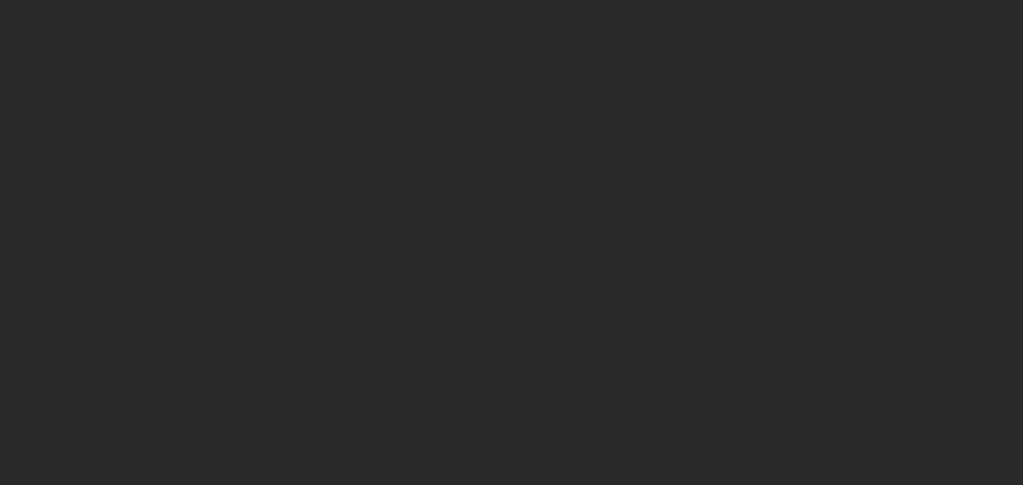
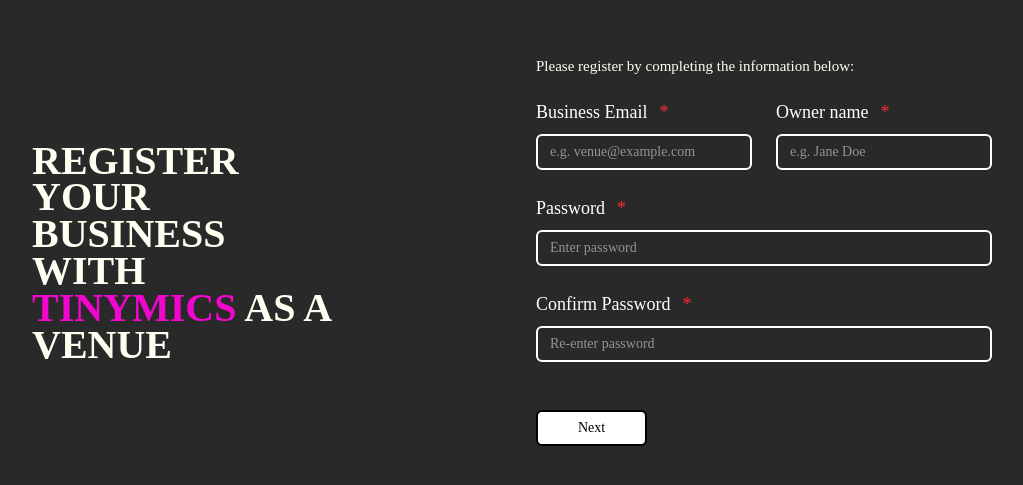
Before and after one commit to Leung-Arvin/seg3125_tinymics_website, a React (Vite) app: page /register/venue in a window 1280 px wide. Before the commit this address had no page. Shown: the part 179-664 px from the top of the page, without its empty margins (128-1151 px from the left). Built offline with nearby package versions, Linux system fonts and the light colour scheme; a web font is replaced by a local one.

Commit message:
create an account + venue registration ui

```diff
--- a/src/App.tsx
+++ b/src/App.tsx
@@ -2,12 +2,16 @@
 import { Routes, Route } from "react-router-dom";
 import Home from "./pages/Home";
 import EventForm from "./pages/EventForm";
+import CreateAccount from "./pages/CreateAccount";
+import VenueRegistration from "./pages/VenueRegistration";
 
 const App = () => {
   return (
     <Routes>
       <Route path="/" element={<Home />} />
-      <Route path="/event-form" element={<EventForm/>}/>
+      <Route path="/event-form" element={<EventForm />} />
+      <Route path="/create-account" element={<CreateAccount />} />
+      <Route path="/register/venue" element={<VenueRegistration />} />
     </Routes>
   );
 };
--- /dev/null
+++ b/src/pages/CreateAccount.tsx
@@ -0,0 +1,40 @@
+import { useNavigate } from "react-router-dom";
+import { ArrowUpRight } from "lucide-react";
+import { Button } from "@/components/ui/button";
+
+export default function CreateAccount() {
+  const navigate = useNavigate();
+  const handleVenueClick = () => {
+    navigate("/register/venue");
+  };
+
+  const handleArtistClick = () => {
+    navigate("/register/artist");
+  };
+
+  return (
+    <div className="flex flex-col md:flex-row items-center justify-between min-h-screen px-6 md:px-20 py-16">
+      <div className="space-y-6 max-w-xl">
+        <h1>Register an Account</h1>
+        <p>Proceed with either a business or artist account:</p>
+        <div className="flex flex-col sm:flex-row gap-4 pt-4">
+          <Button onClick={handleVenueClick} className="...">
+            VENUE / STAGE <ArrowUpRight className="ml-2" />
+          </Button>
+
+          <Button onClick={handleArtistClick} className="...">
+            ARTIST? <ArrowUpRight className="ml-2" />
+          </Button>
+        </div>
+      </div>
+
+      <div className="hidden md:block w-1/2">
+        <img
+          src="src/assets/guitar-player.png"
+          alt="Guitar Player"
+          className="w-full h-auto object-cover"
+        />
+      </div>
+    </div>
+  );
+}
--- a/src/pages/Home.tsx
+++ b/src/pages/Home.tsx
@@ -28,7 +28,7 @@
           </div>
 
           <p className="mt-2 text-sm underline cursor-pointer text-center pt-4">
-            Create an account
+            <a href="/create-account">Create an Account</a>
           </p>
         </div>
 
@@ -56,7 +56,7 @@
         <h3 className="mt-8">Discover Venues:</h3>
       </section>
       {/* Venue Cards */}
-      <section className="flex flex-wrap justify-evenly px-2 pb-20">
+      <section className="flex flex-wrap gap-4 px-2 pb-20">
         <VenueCard
           name="The Blue Note Café"
           location="123 Jazz Lane"
--- /dev/null
+++ b/src/pages/VenueRegistration.tsx
@@ -0,0 +1,83 @@
+import { useState } from "react";
+import { FormInput } from "@/components/form/FormInput";
+import { Button } from "@/components/ui/button";
+
+export default function VenueRegistration() {
+  const [formData, setFormData] = useState({
+    email: "",
+    ownerName: "",
+    password: "",
+    confirmPassword: "",
+  });
+
+  const handleChange = (field: keyof typeof formData, value: string) => {
+    setFormData((prev) => ({ ...prev, [field]: value }));
+  };
+
+  const handleSubmit = (e: React.FormEvent) => {
+    e.preventDefault();
+
+    if (formData.password !== formData.confirmPassword) {
+      alert("Passwords do not match.");
+      return;
+    }
+
+    console.log("Venue registration data:", formData);
+  };
+
+  return (
+    <div className="flex flex-col md:flex-row items-center justify-center min-h-screen px-6 md:px-16 lg:px-32 py-12 gap-12">
+      <div className="w-full md:w-1/2 text-left">
+        <h2 className="w-2/3 font-bold text-4xl leading-tight">
+          REGISTER YOUR BUSINESS WITH <br />
+          <span className="accent-text">TINYMICS</span> AS A VENUE
+        </h2>
+      </div>
+
+      <form onSubmit={handleSubmit} className="w-full md:w-1/2 space-y-6">
+        <p>Please register by completing the information below:</p>
+
+        <div className="grid grid-cols-1 md:grid-cols-2 gap-6">
+          <FormInput
+            label="Business Email"
+            type="email"
+            placeholder="e.g. venue@example.com"
+            required
+            value={formData.email}
+            onChange={(e) => handleChange("email", e.target.value)}
+          />
+          <FormInput
+            label="Owner name"
+            type="text"
+            placeholder="e.g. Jane Doe"
+            required
+            value={formData.ownerName}
+            onChange={(e) => handleChange("ownerName", e.target.value)}
+          />
+        </div>
+
+        <FormInput
+          label="Password"
+          type="password"
+          placeholder="Enter password"
+          required
+          value={formData.password}
+          onChange={(e) => handleChange("password", e.target.value)}
+        />
+
+        <FormInput
+          label="Confirm Password"
+          type="password"
+          placeholder="Re-enter password"
+          required
+          value={formData.confirmPassword}
+          onChange={(e) => handleChange("confirmPassword", e.target.value)}
+        />
+
+        <Button type="submit" className="w-full sm:w-auto mt-6">
+          Next
+        </Button>
+      </form>
+    </div>
+  );
+}
--- a/src/styles/index.css
+++ b/src/styles/index.css
@@ -48,6 +48,9 @@
 .black-text {
   color: var(--black);
 }
+.accent-text {
+  color: var(--accent);
+}
 .background-accent {
   background-color: var(--accent);
 }
```
Also changed, not shown: src/assets/guitar-player.png (added).
